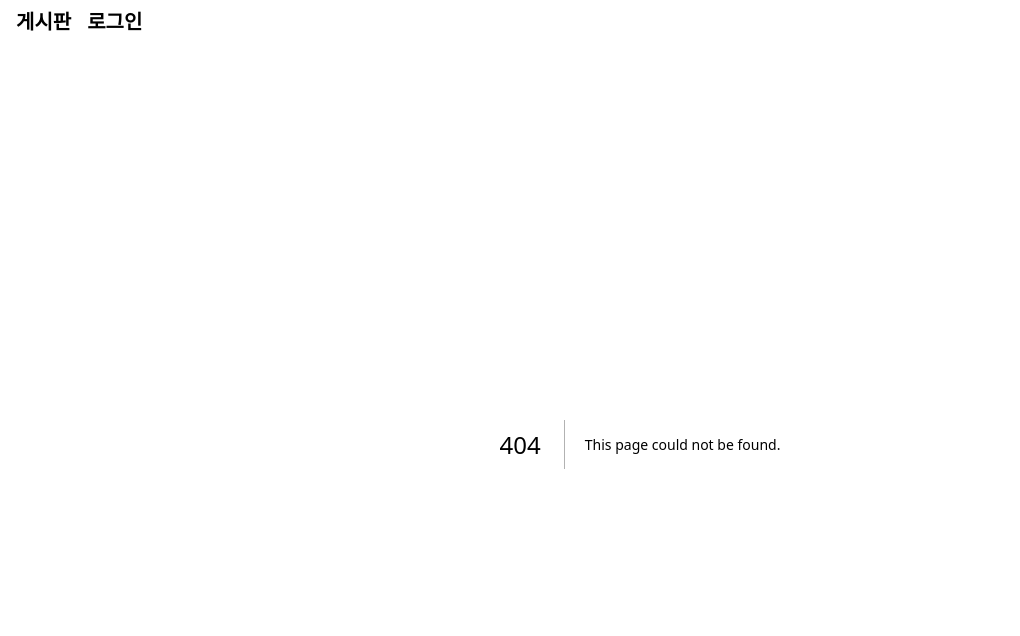
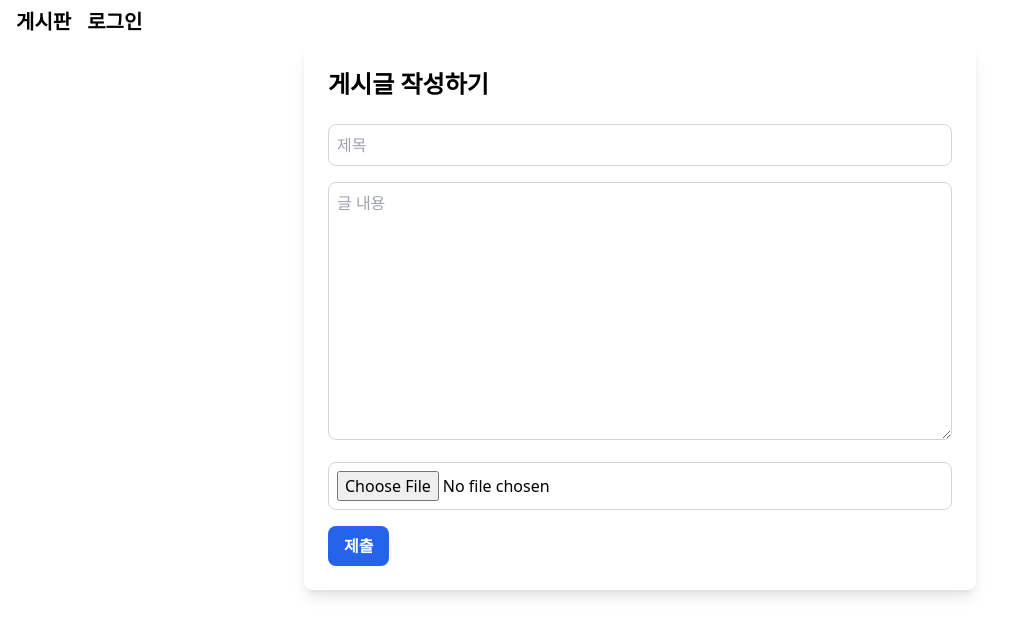
Before and after one commit to kudongku/board_frontend_typescript, a Next.js app: page /posts in a window 1280 px wide. Before the commit this address had no page. Shown: the top 636 px of the page, without its empty margins (0-1020 px from the left). Built offline with nearby package versions, Linux system fonts and the light colour scheme.

Commit message:
feat : 포스팅 페이지 구현

```diff
--- /dev/null
+++ b/src/app/posts/page.tsx
@@ -0,0 +1,107 @@
+'use client';
+
+import { FormEvent, useState } from 'react';
+import { useRouter } from 'next/navigation';
+import instance from '@/utils/axios';
+
+const Posting: React.FC = () => {
+  const router = useRouter();
+  const [loading, setLoading] = useState<boolean>(false);
+
+  const handleSubmit = async (
+    event: FormEvent<HTMLFormElement>
+  ): Promise<void> => {
+    event.preventDefault();
+    setLoading(true);
+
+    const formData = new FormData(event.currentTarget);
+    const file = formData.get('file') as File | null;
+    const title = formData.get('title') as string;
+    const content = formData.get('content') as string;
+
+    try {
+      let uploadedFileId: number | null = null;
+
+      if (file && file.size != 0) {
+        const fileFormData = new FormData();
+        fileFormData.append('postFile', file);
+        const imageResponse = await instance.post(
+          '/posts/files',
+          fileFormData,
+          {
+            headers: {
+              'Content-Type': 'multipart/form-data',
+            },
+          }
+        );
+        if (imageResponse.status === 200) {
+          uploadedFileId = imageResponse.data.fileId;
+        }
+      }
+
+      const response = await instance.post('/posts', {
+        title,
+        content,
+        fileId: uploadedFileId,
+      });
+
+      alert(response.data);
+      router.push('/');
+    } catch (error: any) {
+      console.error('요청 실패:', error);
+      if (error.response?.status === 403) {
+        alert('권한이 없어 로그인창으로 이동합니다.');
+        router.push('/login');
+      } else {
+        alert('게시글 작성 중 오류가 발생했습니다.');
+      }
+    } finally {
+      setLoading(false);
+    }
+  };
+
+  return (
+    <div className="max-w-2xl mx-auto p-6 bg-white shadow-lg rounded-lg">
+      <h1 className="text-2xl font-bold mb-6">게시글 작성하기</h1>
+      <form onSubmit={handleSubmit} className="space-y-4">
+        <div>
+          <input
+            id="title"
+            type="text"
+            name="title"
+            placeholder="제목"
+            required
+            className="w-full p-2 border border-gray-300 rounded-lg focus:outline-none focus:ring-2 focus:ring-blue-500"
+          />
+        </div>
+        <div>
+          <textarea
+            id="content"
+            name="content"
+            placeholder="글 내용"
+            required
+            rows={10}
+            className="w-full p-2 border border-gray-300 rounded-lg focus:outline-none focus:ring-2 focus:ring-blue-500"
+          />
+        </div>
+        <div>
+          <input
+            id="file"
+            type="file"
+            name="file"
+            className="w-full p-2 border border-gray-300 rounded-lg"
+          />
+        </div>
+        <button
+          type="submit"
+          className="px-4 py-2 bg-blue-600 text-white font-semibold rounded-lg hover:bg-blue-700 transition duration-300"
+          disabled={loading}
+        >
+          {loading ? 'Submitting...' : '제출'}
+        </button>
+      </form>
+    </div>
+  );
+};
+
+export default Posting;
```
